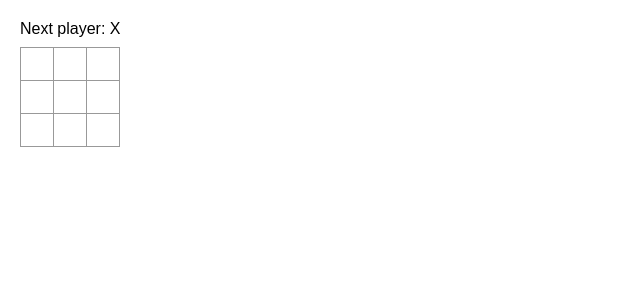
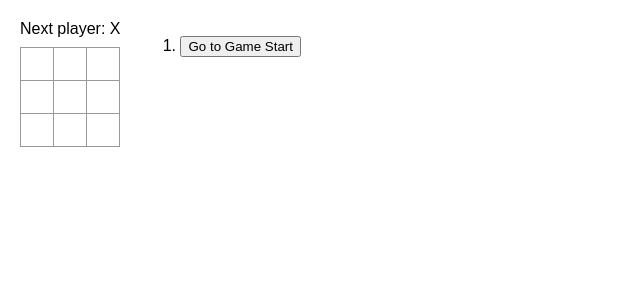
Before and after one commit to roman-thapa/React-Tutorial-Tic-Tac-Toe, a React (Vite) app: page / in a window 1280 px wide. Shown: the top 300 px of the page, without its empty margins (0-640 px from the left). Built offline with nearby package versions, Linux system fonts and the light colour scheme.

Commit message:
Make buttons representing moves

```diff
--- a/src/App.jsx
+++ b/src/App.jsx
@@ -62,6 +62,22 @@
     setXIsNext(prev => !prev)
   }
 
+  function jumpTo(nextMove){}
+
+  const moves = history.map((squares, move) => {
+    let description;
+    if(move > 0) {
+      description = 'Go to move #' + move;
+    } else {
+      description = 'Go to Game Start';
+    }
+    return (
+      <li>
+        <button onClick={()=>jumpTo(move)}>{description}</button>
+      </li>
+    )
+  })
+
   return (
     <div className="game">
       <div className="game-board">
@@ -72,8 +88,7 @@
         />
       </div>
       <div className="game-info">
-        <ol>
-        </ol>
+        <ol>{moves}</ol>
       </div>
     </div>
   )
```
